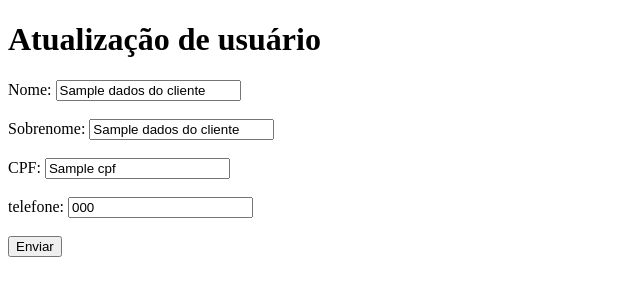
After one commit to annaladewig/exercicios-back-end-unit, a Django app: template projetoAcademia/academiaBodyBuilder/clientes/templates/atualizar.html in a window 1280 px wide. The commit adds this page. Shown: the top 300 px of the page, without its empty margins (0-640 px from the left). Run offline with Django 3.2, Linux system fonts and the light colour scheme; the template is opened without the code that fills it: most values are stand-ins (such as "Sample title", 1, 10 or a date in 2020).

Commit message:
Update academiaBodyBuilder

```diff
--- /dev/null
+++ b/projetoAcademia/academiaBodyBuilder/clientes/templates/atualizar.html
@@ -0,0 +1,31 @@
+<!DOCTYPE html>
+<html lang="en">
+<head>
+    <meta charset="UTF-8">
+    <title>Página de Atualização</title>
+</head>
+<body>
+
+<h1>Atualização de usuário</h1>
+    {% for cl in dados_do_cliente %}
+        <form action="http://{{ request.get_host }}/clientes/atualizar_dados_usuario" method="POST">
+            {% csrf_token %}
+            <input type="hidden" name="user_id" value="{{ cl.id }}">
+            <label>Nome: </label>
+            <input type="text" name="nome" value="{{ cl.nome }}"/>
+            <br/><br/>
+            <label>Sobrenome: </label>
+            <input type="text" name="sobrenome" value="{{ cl.sobrenome }}"/>
+            <br/><br/>
+            <label>CPF: </label>
+            <input type="text" name="cpf" value="{{ cl.cpf }}"/>
+            <br/><br/>
+            <label>telefone: </label>
+            <input type="text" name="telefone" value="{{ cl.telefone }}"/>
+            <br/><br/>
+            <input type="submit" value="Enviar">
+        </form>
+    {% endfor %}
+
+</body>
+</html>
--- a/projetoAcademia/academiaBodyBuilder/clientes/templates/inicio.html
+++ b/projetoAcademia/academiaBodyBuilder/clientes/templates/inicio.html
@@ -9,7 +9,11 @@
     {% for cliente in clientes %}
         <h4>Nome: {{ cliente.nome }}</h4>
         <h4>Sobrenome: {{ cliente.sobrenome }}</h4>
-        <a href="visualizar/{{ cliente.id }}">Visualizar</a> / <a href="deletar/{{ cliente.id }}">Deletar</a>
+        <a href="visualizar/{{ cliente.id }}">Visualizar</a>
+        /
+        <a href="deletar/{{ cliente.id }}">Deletar</a>
+        /
+        <a href="atualizar/{{ cliente.id }}">Atualizar</a>
         <hr>
     {% endfor %}
 </body>
--- a/projetoAcademia/academiaBodyBuilder/clientes/urls.py
+++ b/projetoAcademia/academiaBodyBuilder/clientes/urls.py
@@ -18,5 +18,8 @@ urlpatterns = [
 
     path('form_cadastro', views.form_cadastro, name="form_cadastro"),
     path('visualizar/<int:user_id>', views.visualizar, name="visualizar"),
-    path('deletar/<int:user_id>', views.deletar, name="deletar")
+    path('deletar/<int:user_id>', views.deletar, name="deletar"),
+    path('atualizar/<int:user_id>', views.atualizar, name="atualizar"),
+    path('atualizar_dados_usuario', views.atualizar_dados_usuario, name="atualizar_dados_usuario"),
+
 ]
```
Also changed, not shown: projetoAcademia/academiaBodyBuilder/clientes/views.py (+27 -2 lines), projetoAcademia/academiaBodyBuilder/db.sqlite3.
